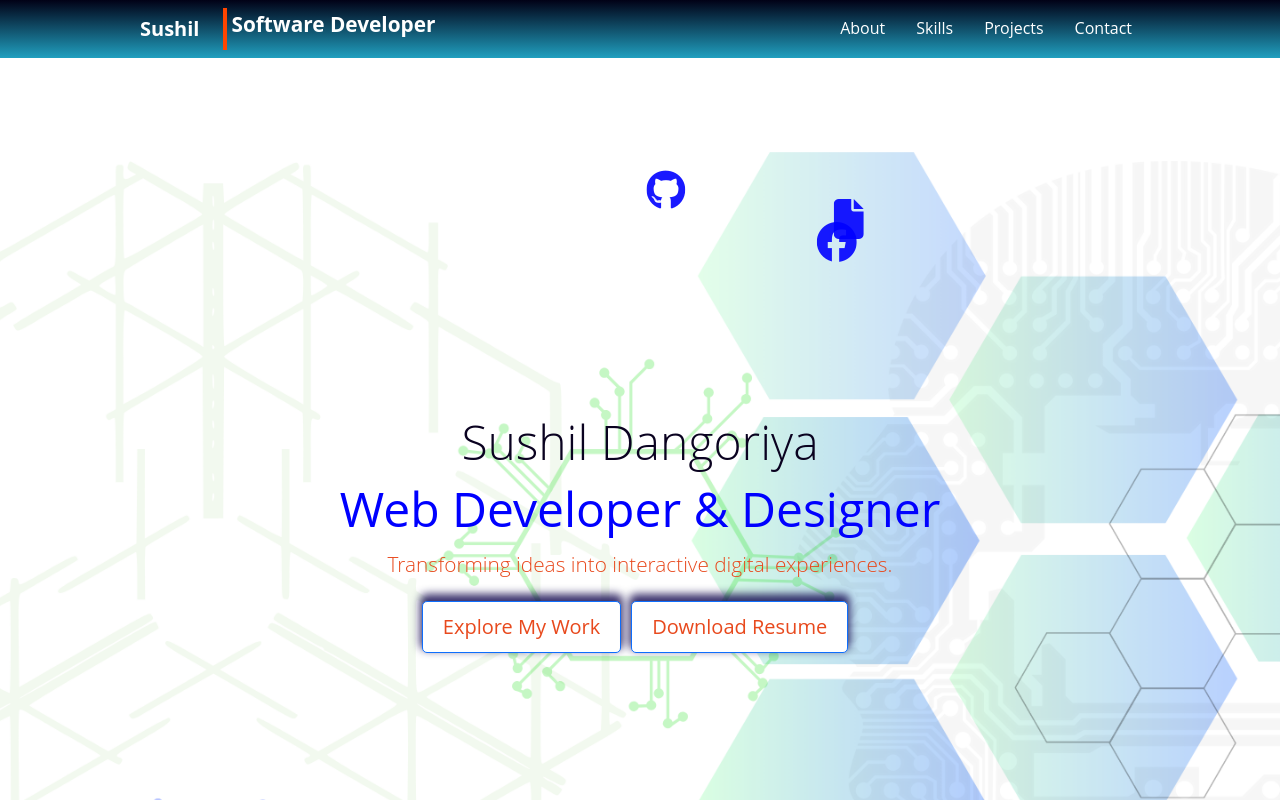
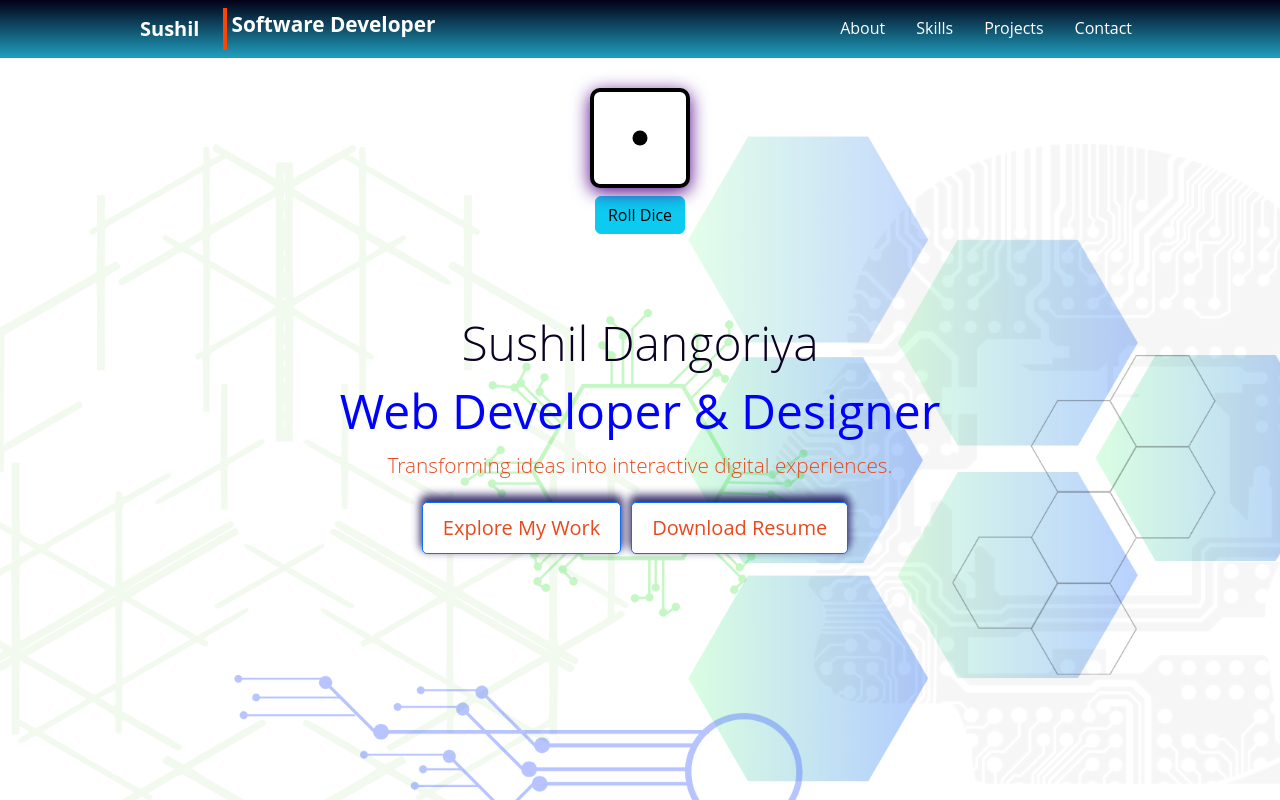
Before and after one commit to sushil-40/personal-portfolio-react-version, a React (Vite) app: page / in a window 1280 px wide. Shown: the top 800 px of the page. Built offline with nearby package versions, Linux system fonts and the light colour scheme; a web font is replaced by a local one.

Commit message:
Adding dice and animation at Hero Section

```diff
--- a/src/App.css
+++ b/src/App.css
@@ -83,29 +83,112 @@ header {
 }
 
 /* Hero Section */
+.circle {
+  height: 150px;
+  width: 150px; /* Add width to create a proper circle */
+  background: green;
+  border-radius: 50%;
+  position: relative;
+}
+
+/*    Dice Implementation   */
+.dice {
+  width: 100px;
+  height: 100px;
+  border: 4px solid black;
+  border-radius: 10px;
+  display: grid;
+  grid-template-columns: repeat(3, 1fr);
+  grid-template-rows: repeat(3, 1fr);
+  place-items: center;
+  background-color: white;
+  position: relative;
+  cursor: pointer;
+  box-shadow: 0px 4px 18px rgb(84, 4, 138);
+  /* animation: rollDice 2s linear; */
+}
+.roll-dice {
+  margin-top: 30px;
+}
+/* Rolling animation */
+.rolling {
+  animation: rollDice 2s linear;
+}
+
+.dot {
+  width: 15px;
+  height: 15px;
+  background-color: black;
+  border-radius: 50%;
+  position: absolute;
+}
+.center {
+  top: 50%;
+  left: 50%;
+  transform: translate(-50%, -50%);
+}
+.top-left {
+  top: 10%;
+  left: 10%;
+}
+.top-right {
+  top: 10%;
+  right: 10%;
+}
+.bottom-left {
+  bottom: 10%;
+  left: 10%;
+}
+.bottom-right {
+  bottom: 10%;
+  right: 10%;
+}
+.middle-left {
+  top: 50%;
+  left: 10%;
+  transform: translateY(-50%);
+}
+
+.middle-right {
+  top: 50%;
+  right: 10%;
+  transform: translateY(-50%);
+}
+
+@keyframes rollDice {
+  0% {
+    transform: rotateX(0deg) rotateY(0deg);
+  }
+  50% {
+    transform: rotateX(270deg) rotateY(90deg);
+  }
+  /* 50% {
+    transform: rotateX(90deg) rotateY(90deg);
+  } */
+  /* 75% {
+    transform: rotateX(180deg) rotateY(90deg);
+  }
+  */
+  100% {
+    transform: rotateX(360deg) rotateY(360deg);
+  }
+}
 #hero {
-  min-height: 120vh;
-  background: url("./assets/hbg-1.png") no-repeat center center/cover;
+  min-height: 100vh;
+  /* padding-top: 20px; */
+  background: url("./assets/hbg-1.png") no-repeat center;
+  background-size: cover;
+  background-position: center;
   color: #fff;
   position: relative;
-  z-index: 1;
+  /* z-index: 1; */
   overflow: hidden;
 }
 
-#hero::before {
-  content: "";
-  position: absolute;
-  top: 0;
-  left: 0;
-  width: 100%;
-  height: 100%;
-  /* background: rgba(0, 0, 0, 0.4); */
-  z-index: 1;
-}
-
 #hero .container {
+  margin-top: 80px;
   position: relative;
-  z-index: 2;
+  /* z-index: 2; */
 }
 
 #hero h2 {
--- a/src/components/About.jsx
+++ b/src/components/About.jsx
@@ -1,5 +1,6 @@
 import React from "react";
 import profileImage from "../assets/b.jpg";
+import { Dice } from "./Dice";
 
 export const About = () => {
   return (
@@ -14,6 +15,7 @@ export const About = () => {
 
           <div>
             <h2 className="title">About Me</h2>
+
             {/* <h2 class="title">
           <span>About Me</span> */}
             {/* </h2> */}
--- /dev/null
+++ b/src/components/Dice.jsx
@@ -0,0 +1,94 @@
+import React, { useState } from "react";
+
+export const Dice = () => {
+  //Defining the state to store the value of face of dice.
+  const [face, setFace] = useState(1);
+  const [isRolling, setIsRolling] = useState(false);
+
+  const handleOnClick = () => {
+    if (isRolling) return; // prevent rolling while animation is running
+
+    setIsRolling(true); //start rolling animation
+
+    //set a new random face and stop animation after 2 seconds
+    setTimeout(() => {
+      const randomFace = Math.floor(Math.random() * 6) + 1;
+      setFace(randomFace);
+      setIsRolling(false);
+    }, 2000);
+  };
+
+  //Dice faces (1 to 6)
+  const renderDiceFace = () => {
+    switch (face) {
+      case 1:
+        return <div className="dot center"></div>;
+      case 2:
+        return (
+          <>
+            <div className="dot top-left"></div>
+            <div className="dot bottom-right"></div>
+          </>
+        );
+      case 3:
+        return (
+          <>
+            <div className="dot top-left"></div>
+            <div className="dot center"></div>
+            <div className="dot bottom-right"></div>
+          </>
+        );
+      case 4:
+        return (
+          <>
+            <div className="dot top-left"></div>
+            <div className="dot top-right"></div>
+            <div className="dot bottom-left"></div>
+            <div className="dot bottom-right"></div>
+          </>
+        );
+      case 5:
+        return (
+          <>
+            <div className="dot top-left"></div>
+            <div className="dot top-right"></div>
+            <div className="dot center"></div>
+            <div className="dot bottom-left"></div>
+            <div className="dot bottom-right"></div>
+          </>
+        );
+      case 6:
+        return (
+          <>
+            <div className="dot top-left"></div>
+            <div className="dot top-right"></div>
+            <div className="dot middle-left"></div>
+            <div className="dot middle-right"></div>
+            <div className="dot bottom-left"></div>
+            <div className="dot bottom-right"></div>
+          </>
+        );
+      default:
+        return null;
+    }
+  };
+  //   console.log(face);
+  return (
+    <div>
+      <div
+        className={`dice ${isRolling ? "rolling" : ""}`}
+        onClick={handleOnClick}
+      >
+        {renderDiceFace()}
+      </div>
+      <button
+        className="btn btn-info mt-2 rounded"
+        type="button"
+        onClick={handleOnClick}
+        disabled={isRolling} // Disable button while rolling
+      >
+        {isRolling ? "Rolling..." : "Roll Dice"}
+      </button>
+    </div>
+  );
+};
--- a/src/components/Hero.jsx
+++ b/src/components/Hero.jsx
@@ -1,14 +1,19 @@
 import React from "react";
 import AnimatedIcons from "./AnimatedIcon";
+import { Dice } from "./Dice";
 
 export const Hero = () => {
   return (
     <section
       id="hero"
-      className="d-flex align-items-center justify-content-center text-center"
+      className="d-flex align-items-center justify-content-center flex-column text-center"
     >
-      <AnimatedIcons />
-      <div className="container position-relative">
+      {/*
+      <AnimatedIcons /> */}
+      <div className="roll-dice">
+        <Dice />
+      </div>
+      <div className="container hero-container">
         <h1 className="lead  animated fadeInRight font-effect-shadow-multiple">
           Sushil Dangoriya
         </h1>
```
